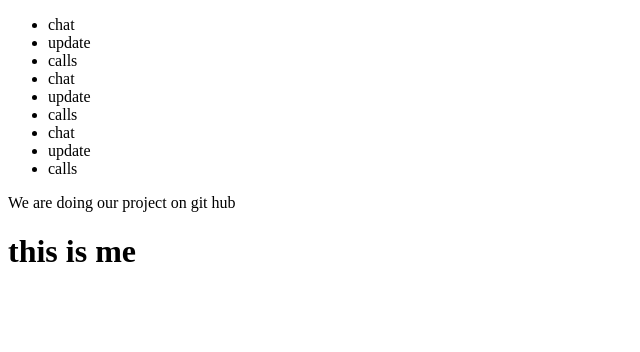
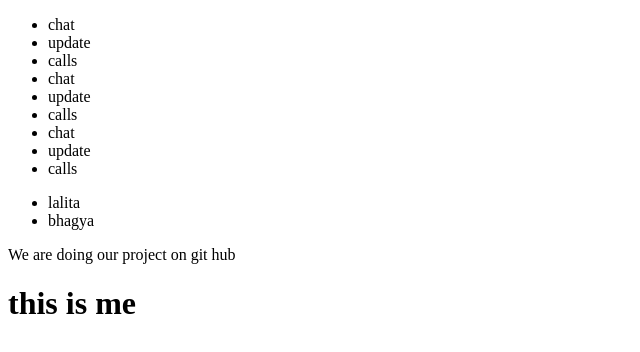
Before and after one commit to gayatri-khodke/whatsapp-clone, a plain HTML site: page index.html in a window 1280 px wide. Shown: the whole page, without its empty margins (0-640 px from the left). Drawn offline with Linux system fonts and the light colour scheme.

Commit message:
add name

```diff
--- a/index.html
+++ b/index.html
@@ -18,6 +18,10 @@
             <li>update</li>
             <li>calls</li>
         </ul>
+        <ul>
+           <li>lalita</li>
+           <li>bhagya</li>
+        </ul>
     </nav>
     <section>We are doing our project on git hub</section>
     <h1>this is me</h1>
```
